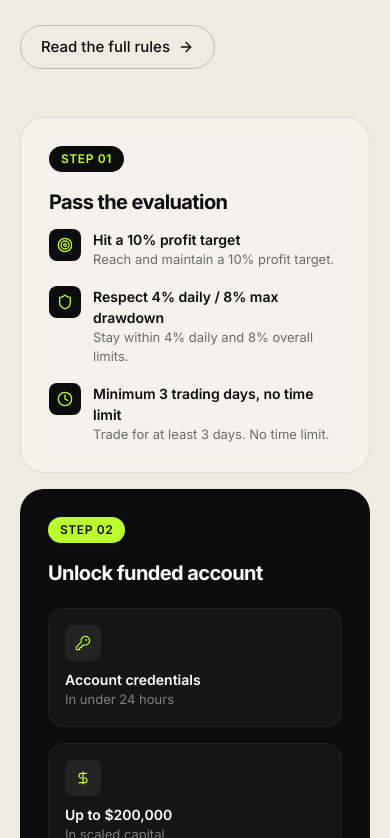
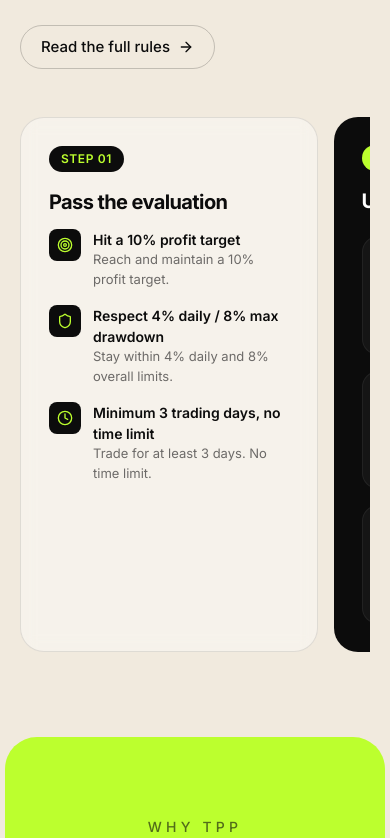
Before and after one commit to jatinkatariaaaa/thepeoplepropwebsite, a Next.js app: page /v3 in a window 390 px wide. Shown: the part 4826-5664 px from the top of the page. Built offline with nearby package versions, Linux system fonts and the light colour scheme.

Commit message:
feat(mobile): add native horizontal snap scroll for evaluation steps

```diff
--- a/src/app/v2/page.tsx
+++ b/src/app/v2/page.tsx
@@ -761,8 +761,8 @@ export default function V2Page() {
             </div>
           </Reveal>
 
-          <div className="grid gap-4 md:gap-5 sm:grid-cols-2">
-            <Reveal>
+          <div className="flex snap-x snap-mandatory gap-4 overflow-x-auto pb-4 [-ms-overflow-style:none] [scrollbar-width:none] sm:grid sm:grid-cols-2 sm:gap-5 sm:overflow-visible sm:pb-0 [&::-webkit-scrollbar]:hidden">
+            <Reveal className="min-w-[85%] snap-center sm:min-w-0">
               <div className="flex h-full flex-col rounded-3xl border border-[#0c0c0c]/10 bg-white/40 p-7 backdrop-blur-sm shadow-sm">
                 <span className="mb-5 inline-flex w-fit items-center rounded-full bg-[#0c0c0c] px-3 py-1 text-[12px] font-semibold uppercase tracking-wider text-[#bcff2e]">Step 01</span>
                 <h3 className="mb-4 text-xl font-bold tracking-tight text-[#0c0c0c]">Pass the evaluation</h3>
@@ -770,7 +770,7 @@ export default function V2Page() {
               </div>
             </Reveal>
 
-            <Reveal delay={0.1}>
+            <Reveal delay={0.1} className="min-w-[85%] snap-center sm:min-w-0">
               <div className="flex h-full flex-col rounded-3xl bg-[#0c0c0c] p-7 shadow-sm">
                 <span className="mb-5 inline-flex w-fit items-center rounded-full bg-[#bcff2e] px-3 py-1 text-[12px] font-semibold uppercase tracking-wider text-[#0c0c0c]">Step 02</span>
                 <h3 className="mb-6 text-xl font-bold tracking-tight text-white">Unlock funded account</h3>
@@ -778,7 +778,7 @@ export default function V2Page() {
               </div>
             </Reveal>
 
-            <Reveal delay={0.2}>
+            <Reveal delay={0.2} className="min-w-[85%] snap-center sm:min-w-0">
               <div className="flex h-full flex-col rounded-3xl border border-[#0c0c0c]/10 bg-white/40 p-7 backdrop-blur-sm shadow-sm">
                 <span className="mb-5 inline-flex w-fit items-center rounded-full bg-[#0c0c0c] px-3 py-1 text-[12px] font-semibold uppercase tracking-wider text-[#bcff2e]">Step 03</span>
                 <h3 className="mb-4 text-xl font-bold tracking-tight text-[#0c0c0c]">Trade &amp; get paid</h3>
--- a/src/app/v3/page.tsx
+++ b/src/app/v3/page.tsx
@@ -960,9 +960,9 @@ export default function V3Page() {
             </div>
           </Reveal>
 
-          <div className="grid gap-4 md:gap-5 sm:grid-cols-2">
+          <div className="flex snap-x snap-mandatory gap-4 overflow-x-auto pb-4 [-ms-overflow-style:none] [scrollbar-width:none] sm:grid sm:grid-cols-2 sm:gap-5 sm:overflow-visible sm:pb-0 [&::-webkit-scrollbar]:hidden">
             {/* Step 01 */}
-            <Reveal>
+            <Reveal className="min-w-[85%] snap-center sm:min-w-0">
               <TiltCard intensity={5} glare={false} className="h-full">
                 <div className="flex h-full flex-col rounded-3xl border border-[#0c0c0c]/10 bg-white/40 p-7 backdrop-blur-sm">
                   <span className="mb-5 inline-flex w-fit items-center rounded-full bg-[#0c0c0c] px-3 py-1 text-[12px] font-semibold uppercase tracking-wider text-[#bcff2e]">Step 01</span>
@@ -989,7 +989,7 @@ export default function V3Page() {
             </Reveal>
 
             {/* Step 02 */}
-            <Reveal delay={0.1}>
+            <Reveal delay={0.1} className="min-w-[85%] snap-center sm:min-w-0">
               <TiltCard intensity={5} className="h-full">
                 <div className="flex h-full flex-col rounded-3xl bg-[#0c0c0c] p-7">
                   <span className="mb-5 inline-flex w-fit items-center rounded-full bg-[#bcff2e] px-3 py-1 text-[12px] font-semibold uppercase tracking-wider text-[#0c0c0c]">Step 02</span>
@@ -1014,7 +1014,7 @@ export default function V3Page() {
             </Reveal>
 
             {/* Step 03 */}
-            <Reveal delay={0.2}>
+            <Reveal delay={0.2} className="min-w-[85%] snap-center sm:min-w-0">
               <TiltCard intensity={5} glare={false} className="h-full">
                 <div className="flex h-full flex-col rounded-3xl border border-[#0c0c0c]/10 bg-white/40 p-7 backdrop-blur-sm">
                   <span className="mb-5 inline-flex w-fit items-center rounded-full bg-[#0c0c0c] px-3 py-1 text-[12px] font-semibold uppercase tracking-wider text-[#bcff2e]">Step 03</span>
```
